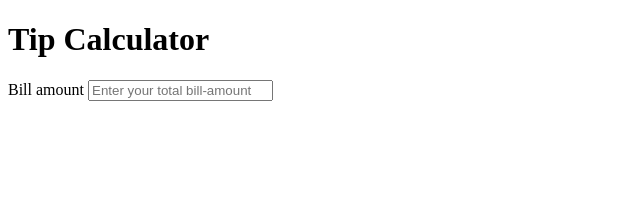
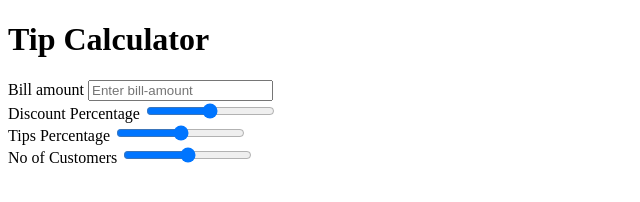
Before and after one commit to rensilva5/Tips-Calculator, a plain HTML site: page index.html in a window 1280 px wide. Shown: the whole page, without its empty margins (0-640 px from the left). Drawn offline with Linux system fonts and the light colour scheme.

Commit message:
from wrapper done

```diff
--- a/index.html
+++ b/index.html
@@ -13,8 +13,20 @@
       <input
         id="bill-amount"
         class="bill-amount"
-        placeholder="Enter your total bill-amount"
+        placeholder="Enter bill-amount"
       />
+    </div>
+    <div class="input-wrapper">
+      <label for="discount-percentage">Discount Percentage</label>
+      <input type="range" min="0" max="50" id="discount-percentage" />
+    </div>
+    <div class="input-wrapper">
+      <label for="tip-percentage">Tips Percentage</label>
+      <input type="range" min="0" max="60" id="tip-percentage" />
+    </div>
+    <div class="input-wrapper">
+      <label for="no-of-customer">No of Customers</label>
+      <input type="range" min="0" max="30" id="no-of-customer" />
     </div>
     <script src="main.js"></script>
   </body>
```
